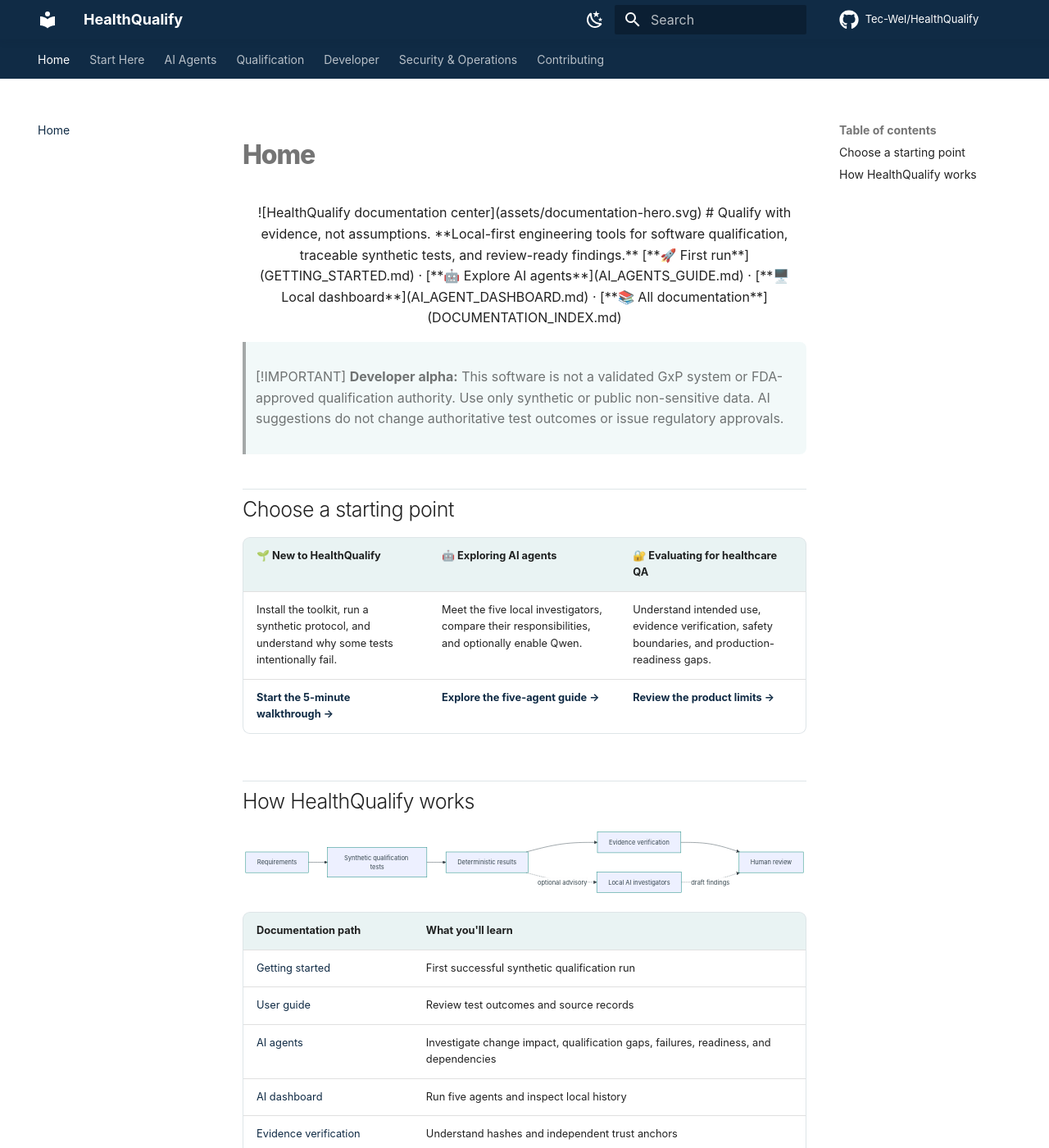
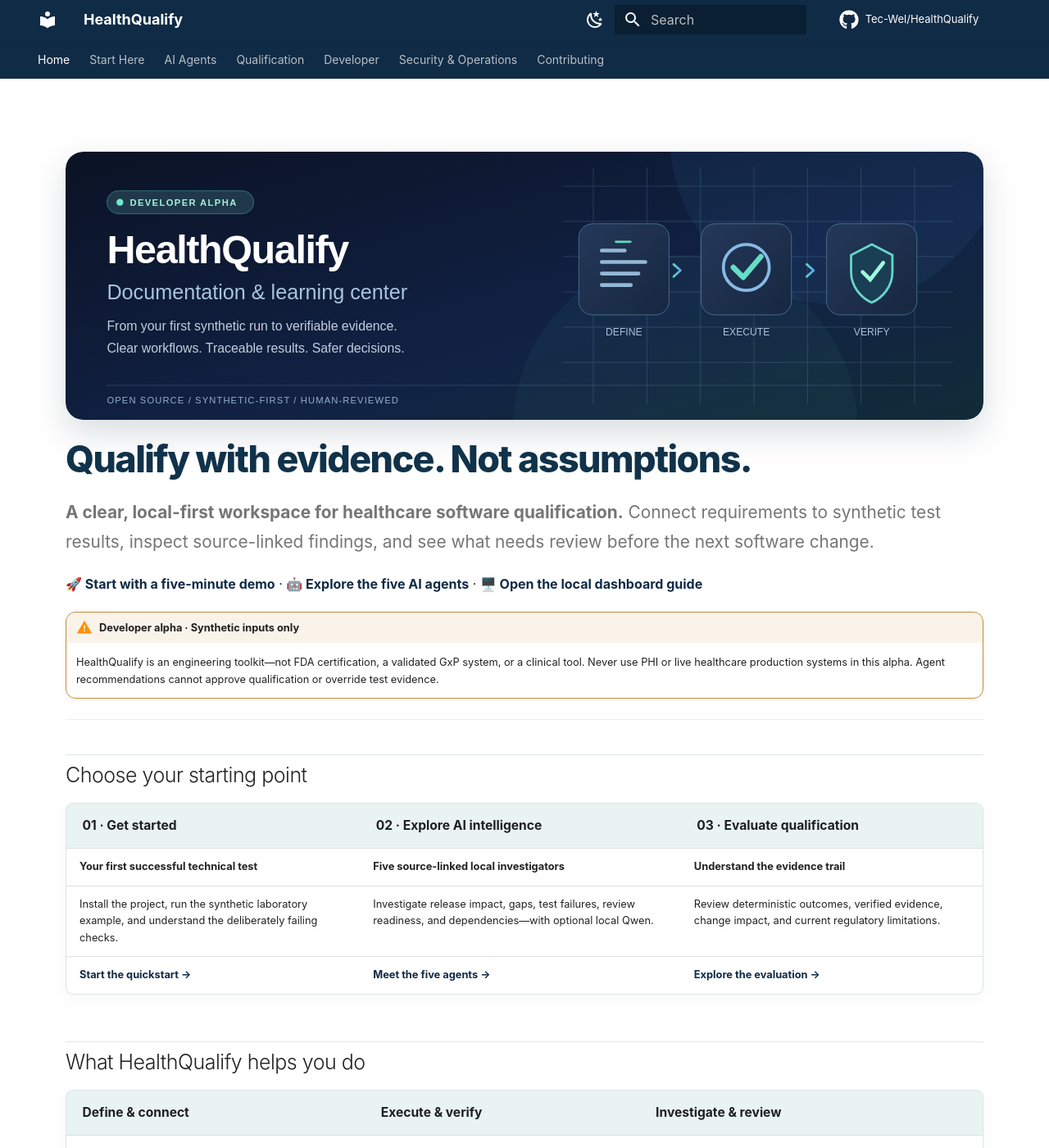
Before and after one commit to Tec-Wel/HealthQualify, an MkDocs documentation site: the page built from docs/index.md, in a window 1280 px wide and 1400 px high. Shown: the whole window at 82% size. Built offline with MkDocs 1.6.1 and Material for MkDocs 9.7.7, drawn with Linux system fonts in a browser that asks for light colours; comment, search, counter and statistics services are not loaded; some of the changed text lies outside the part shown.

Commit message:
fix(docs): repair MkDocs homepage rendering and link navigation
* Fix literal Markdown rendering and rebuild task-first site homepage

* Fix unrendered Markdown inside HTML wrappers and expandable guides

* Fix unrendered Markdown inside HTML wrappers and expandable guides

* Fix unrendered Markdown inside HTML wrappers and expandable guides

* Render GitHub alerts as Material callouts without breaking GitHub docs

* Enable GitHub alert-to-admonition build hook

* Give documentation landing page immersive full-width layout

* Improve Material landing layout, readable tables and hero styling

* Test generated Markdown HTML for rendered heroes, headings and working navigation

* Fail documentation CI when hero headings or links are not rendered

* Account for Material permalinks in generated HTML heading assertion

* Translate GitHub-root and template links for working MkDocs navigation

* Correct GitHub link compatibility hook and newline handling

* Rebuild documentation when render hook or regression tests change

````diff
--- a/docs/index.md
+++ b/docs/index.md
@@ -1,53 +1,70 @@
-<div align="center">
+---
+hide:
+  - navigation
+  - toc
+---
 
-![HealthQualify documentation center](assets/documentation-hero.svg)
+![HealthQualify · Evidence-first qualification](assets/documentation-hero.svg)
 
-# Qualify with evidence, not assumptions.
+# Qualify with evidence. Not assumptions.
 
-**Local-first engineering tools for software qualification, traceable synthetic tests, and review-ready findings.**
+**A clear, local-first workspace for healthcare software qualification.** Connect requirements to synthetic test results, inspect source-linked findings, and see what needs review before the next software change.
 
-[**🚀 First run**](GETTING_STARTED.md) · [**🤖 Explore AI agents**](AI_AGENTS_GUIDE.md) · [**🖥️ Local dashboard**](AI_AGENT_DASHBOARD.md) · [**📚 All documentation**](DOCUMENTATION_INDEX.md)
+**[🚀 Start with a five-minute demo](GETTING_STARTED.md)** · **[🤖 Explore the five AI agents](AI_AGENTS_GUIDE.md)** · **[🖥️ Open the local dashboard guide](AI_AGENT_DASHBOARD.md)**
 
-</div>
+!!! warning "Developer alpha · Synthetic inputs only"
+    HealthQualify is an engineering toolkit—not FDA certification, a validated GxP system, or a clinical tool. Never use PHI or live healthcare production systems in this alpha. Agent recommendations cannot approve qualification or override test evidence.
 
-> [!IMPORTANT]
-> **Developer alpha:** This software is not a validated GxP system or FDA-approved qualification authority. Use only synthetic or public non-sensitive data. AI suggestions do not change authoritative test outcomes or issue regulatory approvals.
+---
 
-## Choose a starting point
+## Choose your starting point
 
-| **🌱 New to HealthQualify** | **🤖 Exploring AI agents** | **🔐 Evaluating for healthcare QA** |
+| **01 · Get started** | **02 · Explore AI intelligence** | **03 · Evaluate qualification** |
 | :--- | :--- | :--- |
-| Install the toolkit, run a synthetic protocol, and understand why some tests intentionally fail. | Meet the five local investigators, compare their responsibilities, and optionally enable Qwen. | Understand intended use, evidence verification, safety boundaries, and production-readiness gaps. |
-| **[Start the 5-minute walkthrough →](GETTING_STARTED.md)** | **[Explore the five-agent guide →](AI_AGENTS_GUIDE.md)** | **[Review the product limits →](PRODUCTION_READINESS_CHECKLIST.md)** |
+| **Your first successful technical test** | **Five source-linked local investigators** | **Understand the evidence trail** |
+| Install the project, run the synthetic laboratory example, and understand the deliberately failing checks. | Investigate release impact, gaps, test failures, review readiness, and dependencies—with optional local Qwen. | Review deterministic outcomes, verified evidence, change impact, and current regulatory limitations. |
+| **[Start the quickstart →](GETTING_STARTED.md)** | **[Meet the five agents →](AI_AGENTS_GUIDE.md)** | **[Explore the evaluation →](EVALUATION_GUIDE.md)** |
 
-## How HealthQualify works
+## What HealthQualify helps you do
+
+| **Define & connect** | **Execute & verify** | **Investigate & review** |
+| :--- | :--- | :--- |
+| Intended use, source-backed requirements, acceptance criteria, risk tags, and mapped tests. | Deterministic synthetic checks, traceable results, reproducible evidence verification. | Change impact, qualification gaps, nonpassing tests, cross-system dependencies, and human quality review. |
+| [Requirements and protocols →](CONFIGURATION.md) | [Evidence verification →](VERIFICATION_GUIDE.md) | [Five AI agents →](AI_AGENTS_GUIDE.md) |
+
+## From a requirement to a reviewable result
 
 ```mermaid
 flowchart LR
-    A["Requirements"] --> B["Synthetic qualification tests"]
-    B --> C["Deterministic results"]
-    C --> D["Evidence verification"]
-    D --> E["Human review"]
-    C -. "optional advisory" .-> F["Local AI investigators"]
-    F -. "draft findings" .-> E
+  A["1. Requirements"] --> B["2. Synthetic tests"]
+  B --> C["3. Deterministic execution"]
+  C --> D["4. Evidence verification"]
+  D --> E["5. Human review"]
+  C -. "advisory data" .-> F["Five local agents"]
+  F -. "draft findings" .-> E
+  classDef core fill:#e7f7f4,stroke:#138b7f,color:#123f3a
+  class C,D,F core
 ```
 
-| **Documentation path** | **What you'll learn** |
-| :--- | :--- |
-| [Getting started](GETTING_STARTED.md) | First successful synthetic qualification run |
-| [User guide](USER_GUIDE.md) | Review test outcomes and source records |
-| [AI agents](AI_AGENTS_GUIDE.md) | Investigate change impact, qualification gaps, failures, readiness, and dependencies |
-| [AI dashboard](AI_AGENT_DASHBOARD.md) | Run five agents and inspect local history |
-| [Evidence verification](VERIFICATION_GUIDE.md) | Understand hashes and independent trust anchors |
-| [Security model](SECURITY_MODEL.md) | Local access, data boundaries, and current limitations |
-| [Complete documentation index](DOCUMENTATION_INDEX.md) | Browse every guide |
+The agents investigate. The deterministic engine records test outcomes. Authorized people make final qualification decisions.
+
+## Try it locally
+
+Run from the HealthQualify repository root. Python 3.10+ is required.
+
+```bash
+git clone https://github.com/Tec-Wel/HealthQualify.git
+cd HealthQualify
+python -m unittest tests.test_agents tests.test_agent_orchestrator -v
+
+# Run a local, no-LLM qualification-gap investigation
+python -m healthqualify.agentcli gap-hunter examples/synthetic_lis_v3/protocol.json
+```
+
+**Want the browser experience?** [Set up the local dashboard →](AI_AGENT_DASHBOARD.md). Prefer the full documentation library? [Browse every guide →](DOCUMENTATION_INDEX.md).
 
 ---
 
-<div align="center">
+**Local first · AI optional · Synthetic only · Human-reviewed decisions**
 
-**Open source · Local first · AI optional · Synthetic-only developer alpha**
-
-[Repository](https://github.com/Tec-Wel/HealthQualify) · [Installation](INSTALLATION.md) · [Contributing](https://github.com/Tec-Wel/HealthQualify/blob/main/CONTRIBUTING.md)
-
-</div>
+[GitHub repository](https://github.com/Tec-Wel/HealthQualify) · [Installation](INSTALLATION.md) · [Security model](SECURITY_MODEL.md) · [Contributing](https://github.com/Tec-Wel/HealthQualify/blob/main/CONTRIBUTING.md)
--- a/docs/stylesheets/extra.css
+++ b/docs/stylesheets/extra.css
@@ -72,3 +72,69 @@
 @media screen and (max-width: 44.9375em) {
   .md-typeset table:not([class]) { display: block; overflow-x: auto; }
 }
+
+
+/* Wider, calmer responsive landing page rather than default plain tables. */
+.md-content__inner { max-width: 70rem; }
+.md-typeset h1 { color: #10324a; }
+[data-md-color-scheme="slate"] .md-typeset h1 { color: #d9f6f4; }
+.md-typeset > p:first-of-type > img:first-child {
+  display: block;
+  width: 100%;
+  height: auto;
+  border-radius: 1rem;
+  margin: 0 auto 1.1rem;
+  box-shadow: 0 16px 42px rgba(10, 43, 61, .16);
+}
+.md-typeset > p:first-of-type { margin-top: .35rem; }
+.md-typeset > h1:first-of-type {
+  font-size: clamp(1.9rem, 3.5vw, 3rem);
+  margin-top: .6rem;
+  margin-bottom: .55rem;
+}
+.md-typeset > h1:first-of-type + p {
+  color: var(--md-default-fg-color--light);
+  font-size: 1.04rem;
+  line-height: 1.75;
+}
+.md-typeset > h2 { color: var(--md-default-fg-color); }
+.md-typeset table:not([class]) {
+  border-collapse: separate;
+  border-spacing: 0;
+  width: 100%;
+  box-shadow: 0 5px 20px rgba(14, 50, 68, .035);
+}
+.md-typeset table:not([class]) th {
+  background: rgba(17, 126, 118, .095);
+  color: var(--md-default-fg-color);
+  font-size: .78rem;
+}
+.md-typeset table:not([class]) tbody tr:hover {
+  background: rgba(17, 126, 118, .04);
+}
+.md-typeset .admonition {
+  border-radius: .6rem;
+  overflow: hidden;
+  box-shadow: 0 2px 10px rgba(9, 41, 64, .04);
+}
+.md-typeset .admonition p { line-height: 1.65; }
+.md-typeset .admonition.warning,
+.md-typeset .admonition.important {
+  border-color: #c78d37;
+}
+.md-typeset .admonition.warning > .admonition-title,
+.md-typeset .admonition.important > .admonition-title {
+  background: rgba(197, 141, 55, .10);
+}
+.md-typeset .tabbed-set,
+.md-typeset details { margin-top: 1rem; }
+.md-typeset .mermaid { margin: 1.1rem 0; }
+.md-footer { margin-top: 2.8rem; }
+@media (min-width: 76.25em) {
+ .md-content__inner { padding: 1rem 1.7rem 1.5rem; }
+}
+@media (max-width: 45em) {
+ .md-typeset > h1:first-of-type { font-size: 1.85rem; }
+ .md-content__inner { padding-left: .2rem; padding-right: .2rem; }
+ .md-typeset table:not([class]) { box-shadow: none; }
+}
--- a/mkdocs.yml
+++ b/mkdocs.yml
@@ -5,6 +5,8 @@ repo_name: Tec-Wel/HealthQualify
 repo_url: https://github.com/Tec-Wel/HealthQualify
 edit_uri: edit/main/docs/
 docs_dir: docs
+hooks:
+  - docs_hooks.py
 use_directory_urls: true
 
 theme:
````
Also changed, not shown: docs/AI_AGENTS_GUIDE.md (+10 -12 lines), docs/AI_AGENT_DASHBOARD.md (+7 -9 lines), docs/DOCUMENTATION_INDEX.md (+3 -5 lines), docs_hooks.py (added, +56 -0 lines), 2 other files.
